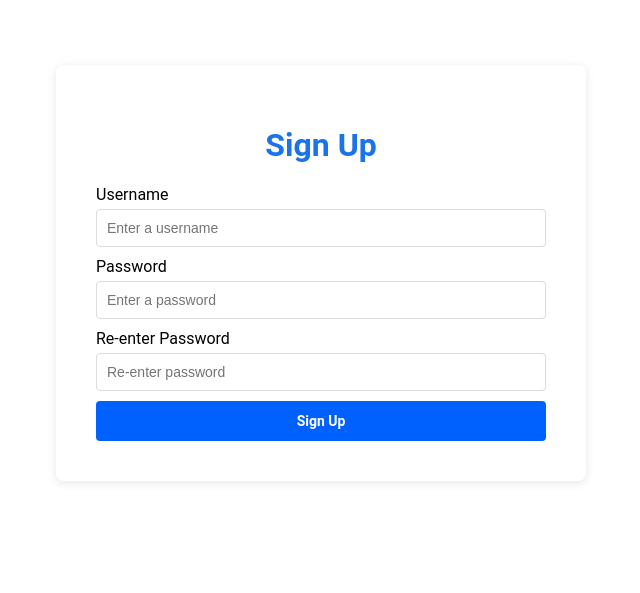
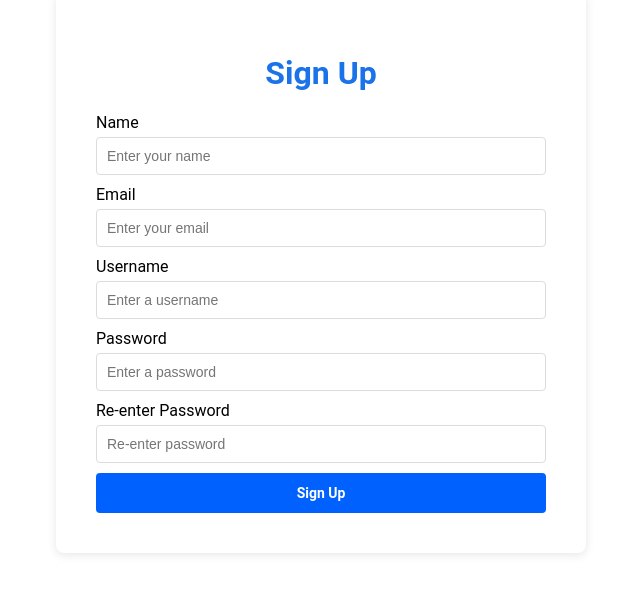
Before and after one commit to davebott-dev/fileUploader, a React (Vite) app in the folder client/: page /signup in a window 1280 px wide. Shown: the part 127-720 px from the top of the page, without its empty margins (319-959 px from the left). Built offline with nearby package versions, Linux system fonts and the light colour scheme.

Commit message:
added additional parameters to the sign up page and updated my prisma schema

```diff
--- a/client/src/Routes/signup.jsx
+++ b/client/src/Routes/signup.jsx
@@ -6,6 +6,26 @@
     <div>
       <h1>Sign Up</h1>
       <form method="POST" action="/api">
+      <div>
+          <label htmlFor="name">Name</label>
+          <input
+            type="text"
+            name="name"
+            id="name"
+            placeholder="Enter your name"
+            required
+          ></input>
+        </div>
+        <div>
+          <label htmlFor="email">Email</label>
+          <input
+            type="email"
+            name="email"
+            id="email"
+            placeholder="Enter your email"
+            required
+          ></input>
+        </div>
         <div>
           <label htmlFor="username">Username</label>
           <input
@@ -19,7 +39,7 @@
         <div>
           <label htmlFor="password">Password</label>
           <input
-            type="text"
+            type="password"
             name="password"
             id="password"
             placeholder="Enter a password"
@@ -29,7 +49,7 @@
         <div>
           <label htmlFor="checkPassword">Re-enter Password</label>
           <input
-            type="text"
+            type="password"
             name="checkPassword"
             id="checkPassword"
             placeholder="Re-enter password"
```
Also changed, not shown: 2 other files (tests, documents, lock files or other folders).
